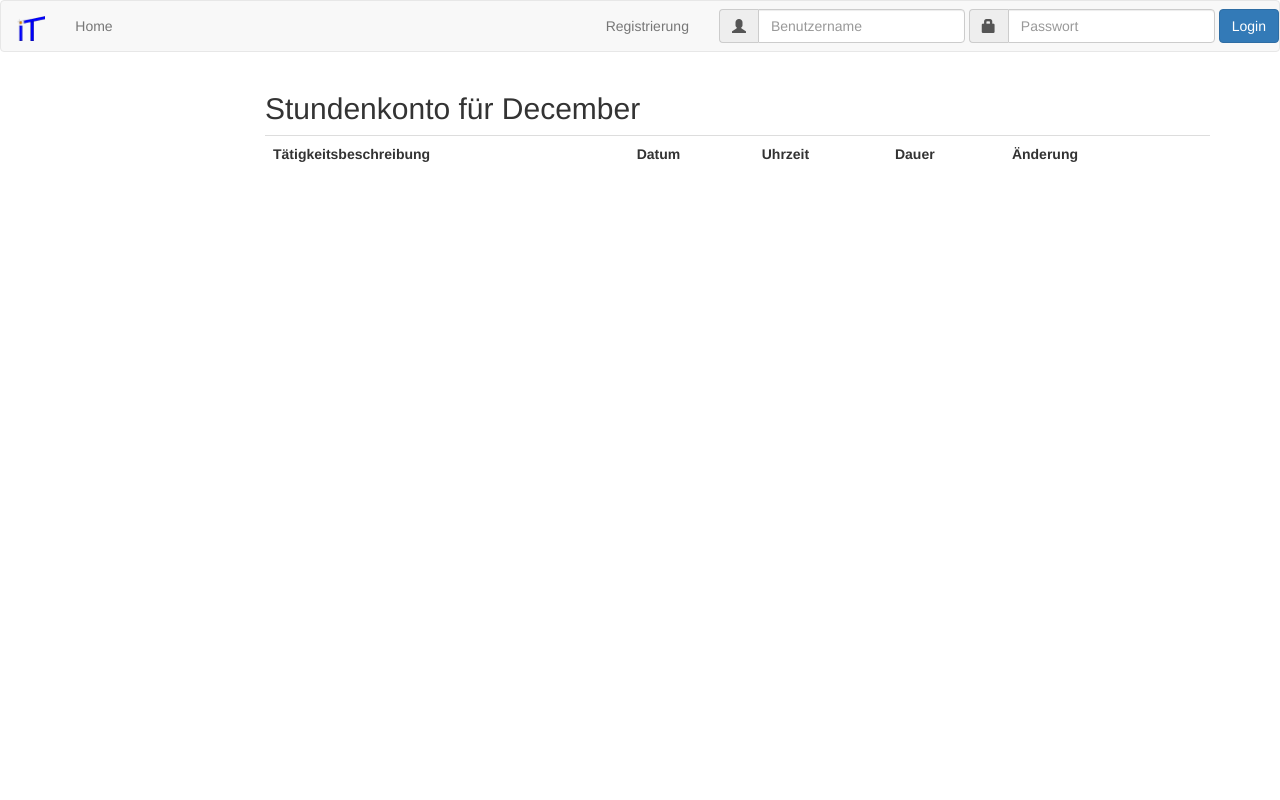
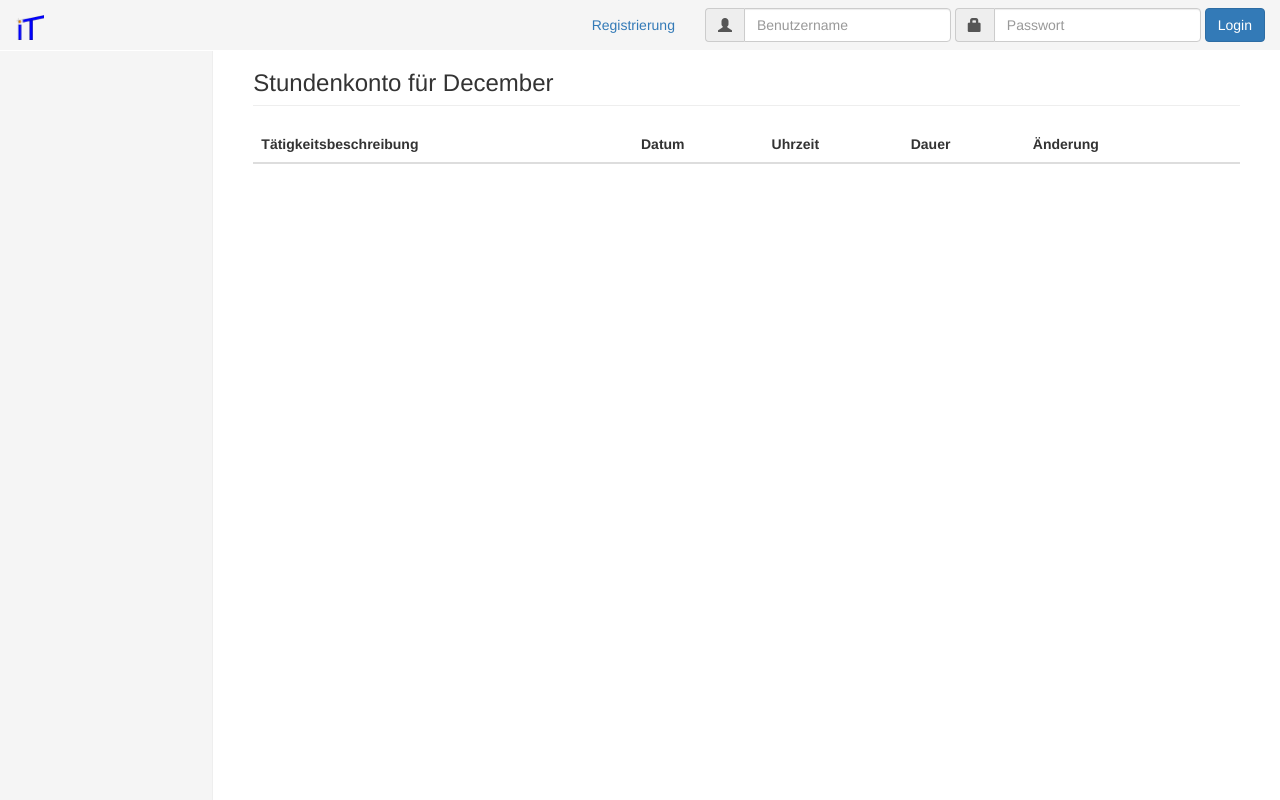
Before and after one commit to TaylanT/django-ift, a Django app: page /stundenkonto/ in a window 1280 px wide. Run offline with Django 3.2, Linux system fonts and the light colour scheme; data that the repository does not hold is empty; parts of the project's set-up code (start-up, migrations or seed data) failed here and were passed over; some libraries are stand-ins or nearby versions.

Commit message:
Design und Sortierung

```diff
--- /dev/null
+++ b/login/static/css/dashboard.css
@@ -0,0 +1,105 @@
+/*
+ * Base structure
+ */
+
+/* Move down content because we have a fixed navbar that is 50px tall */
+body {
+  padding-top: 50px;
+}
+
+
+/*
+ * Global add-ons
+ */
+
+.sub-header {
+  padding-bottom: 10px;
+  border-bottom: 1px solid #eee;
+}
+
+/*
+ * Top navigation
+ * Hide default border to remove 1px line.
+ */
+.navbar-fixed-top {
+  border: 0;
+}
+
+/*
+ * Sidebar
+ */
+
+/* Hide for mobile, show later */
+.sidebar {
+  display: none;
+}
+@media (min-width: 768px) {
+  .sidebar {
+    position: fixed;
+    top: 51px;
+    bottom: 0;
+    left: 0;
+    z-index: 1000;
+    display: block;
+    padding: 20px;
+    overflow-x: hidden;
+    overflow-y: auto; /* Scrollable contents if viewport is shorter than content. */
+    background-color: #f5f5f5;
+    border-right: 1px solid #eee;
+  }
+}
+
+/* Sidebar navigation */
+.nav-sidebar {
+  margin-right: -21px; /* 20px padding + 1px border */
+  margin-bottom: 20px;
+  margin-left: -20px;
+}
+.nav-sidebar > li > a {
+  padding-right: 20px;
+  padding-left: 20px;
+}
+.nav-sidebar > .active > a,
+.nav-sidebar > .active > a:hover,
+.nav-sidebar > .active > a:focus {
+  color: #fff;
+  background-color: #428bca;
+}
+
+
+/*
+ * Main content
+ */
+
+.main {
+  padding: 20px;
+}
+@media (min-width: 768px) {
+  .main {
+    padding-right: 40px;
+    padding-left: 40px;
+  }
+}
+.main .page-header {
+  margin-top: 0;
+}
+
+
+/*
+ * Placeholder dashboard ideas
+ */
+
+.placeholders {
+  margin-bottom: 30px;
+  text-align: center;
+}
+.placeholders h4 {
+  margin-bottom: 0;
+}
+.placeholder {
+  margin-bottom: 20px;
+}
+.placeholder img {
+  display: inline-block;
+  border-radius: 50%;
+}
--- a/login/templates/base.html
+++ b/login/templates/base.html
@@ -2,30 +2,29 @@
 {% load crispy_forms_tags %}
 
 <!DOCTYPE html>
-<html lang="en">
+<html lang="de">
   <head>
+    <meta charset="utf-8">
+    <meta http-equiv="X-UA-Compatible" content="IE=edge">
+    <meta name="viewport" content="width=device-width, initial-scale=1">
+    <!-- Die 3 Meta-Tags oben *müssen* zuerst im head stehen; jeglicher sonstiger head-Inhalt muss *nach* diesen Tags kommen -->
     <title>Hiwi Zeiterfassung</title>
-  <meta charset="utf-8">
 
-  <meta name="viewport" content="width=device-width, initial-scale=1">
+    <script type="text/javascript" src="/static/bower_components/jquery/dist/jquery.min.js"></script>
+    <script src="https://maxcdn.bootstrapcdn.com/bootstrap/3.3.7/js/bootstrap.min.js"></script>
+    <script type="text/javascript" src="/static/bower_components/moment/min/moment.min.js"></script>
+    <script type="text/javascript" src="/static/bower_components/eonasdan-bootstrap-datetimepicker/build/js/bootstrap-datetimepicker.min.js"></script>
 
+    <link rel="stylesheet" href="https://maxcdn.bootstrapcdn.com/bootstrap/3.3.7/css/bootstrap.min.css">
+    <link href="/static/css/dashboard.css" rel="stylesheet">
+    <link rel="stylesheet" href="/static/bower_components/eonasdan-bootstrap-datetimepicker/build/css/bootstrap-datetimepicker.min.css" />
+  </head>
 
-  <script type="text/javascript" src="{% static "bower_components/jquery/dist/jquery.min.js" %}"></script>
-  <script type="text/javascript" src="/static/bower_components/moment/min/moment.min.js"></script>
-  <script type="text/javascript" src="/static/bower_components/moment/moment-with-locale.js"></script>
-  <script type="text/javascript" src="/static/bower_components/bootstrap/dist/js/bootstrap.min.js"></script>
-  <script type="text/javascript" src="/static/bower_components/eonasdan-bootstrap-datetimepicker/build/js/bootstrap-datetimepicker.min.js"></script>
-  <link rel="stylesheet" href="/static/bower_components/bootstrap/dist/css/bootstrap.min.css" />
-  <link rel="stylesheet" href="/static/bower_components/eonasdan-bootstrap-datetimepicker/build/css/bootstrap-datetimepicker.min.css" />
-  <script src="/static/bower_components/jquery-circle/dist/circle-progress.js"></script>
-</head>
   <body>
     {% include 'navbar.html' %}
-  <div class="container">
-    <div class='row'>
+
     {% block content %}
     {% endblock %}
-    </div>
-  </div> <!-- /container -->
+
   </body>
 </html>
--- a/login/templates/navbar.html
+++ b/login/templates/navbar.html
@@ -1,25 +1,19 @@
-<nav class="navbar navbar-default">
+<nav class="navbar navbar-inverse navbar-fixed-top" style="background-color: #f5f5f5">
   <div class="container-fluid">
     <div class="navbar-header">
-      <a class="navbar-brand" href="#">
+      <button type="button" class="navbar-toggle collapsed" data-toggle="collapse" data-target="#navbar" aria-expanded="true" aria-controls="navbar">
+        <span class="sr-only">Navigation ein-/ausblenden</span>
+        <span class="icon-bar"></span>
+        <span class="icon-bar"></span>
+        <span class="icon-bar"></span>
+      </button>
+      <a class="navbar-brand" href="{% url 'home' %}">
         <img alt="ift_logo" src="/static/images/ift_logo_orginal.jpg" height="25">
       </a>
     </div>
-    <ul class="nav navbar-nav navbar-left">
-     <li><a href="{% url 'home' %}">Home</a></li>
-   </ul>
-   <ul class="nav navbar-nav navbar-right">
-
-    {% if request.user.is_authenticated %}
-    <li><a href="{% url 'status' %}">Status</a></li>
-    <li><a href="{% url 'stundenkonto' %}">Stundenkonto</a></li>
-    <li><a href="{% url 'auth_logout' %}">Logout</a></li>
-    {% else %}
-    <li><a href="{% url 'registration_register' %}">Registrierung</a></li>
-    {% endif %}
-
+    <div id="navbar" class="navbar-collapse collapse">
       {% if not request.user.is_authenticated and not "/accounts/login" in request.get_full_path %}
-    <form class='navbar-form navbar-right' method='POST' action='{% url "auth_login" %}'>{% csrf_token %}
+      <form class="navbar-form navbar-right" method='POST' action='{% url "auth_login" %}'>{% csrf_token %}
         <div class='form-group'>
           <div class="input-group">
             <div class="input-group-addon"><span class = "glyphicon glyphicon-user"></span></div>
@@ -35,5 +29,15 @@
         <button type='submit' class='btn btn-primary'>Login</button>
       </form>
       {% endif %}
+      <ul class="nav navbar-nav navbar-right">
+        {% if request.user.is_authenticated %}
+        <li><a href="{% url 'status' %}" style="color: #337ab7">Status</a></li>
+        <li><a href="{% url 'stundenkonto' %}" style="color: #337ab7">Stundenkonto</a></li>
+        <li><a href="{% url 'auth_logout' %}" style="color: #337ab7">Logout</a></li>
+        {% else %}
+        <li><a href="{% url 'registration_register' %}" style="color: #337ab7">Registrierung</a></li>
+        {% endif %}
       </ul>
+    </div>
+  </div>
 </nav>
--- a/registration/login.html
+++ b/registration/login.html
@@ -3,6 +3,7 @@
 {% load crispy_forms_tags %}
 
 {% block content %}
+<div class='col-md-6 col-md-offset-3' style="margin-top: 15px">
 <form method="post" action=".">
   {% csrf_token %}
   {{ form|crispy}}
@@ -12,5 +13,6 @@
 </form>
 <br>
 <p>{% trans "Passwort vergessen" %}? <a href="{% url 'auth_password_reset' %}">{% trans "Reset it" %}</a>!</p>
-<p>{% trans "Sie sind kein Benutzer" %}? <a href="{% url 'registration_register' %}">{% trans "Registrierung" %}</a>!</p>
+<p>{% trans "Sie sind kein Benutzer"%}?<a href="{% url 'registration_register' %}">{% trans "Registrierung" %}</a>!</p>
+</div>
 {% endblock %}
--- a/registration/registration_complete.html
+++ b/registration/registration_complete.html
@@ -2,5 +2,7 @@
 {% load i18n %}
 
 {% block content %}
-<p>{% trans "You are now registered. Activation email sent." %}</p>
+<div class='col-md-8 col-md-offset-2' style="margin-top: 15px">
+	<p>Eine Aktivierungsemail wurde an Ihre angegebene Emailadresse versendet</p>
+</div>
 {% endblock %}
--- a/stundenkonto/templates/thanks.html
+++ b/stundenkonto/templates/thanks.html
@@ -2,6 +2,7 @@
 {% load crispy_forms_tags %}
 
 {% block content %}
-<p>Danke die Zeit wurde erfasst </p>
-
+<div class='col-md-8 col-md-offset-2' style="margin-top: 15px">
+  <p>Danke die Zeit wurde erfasst</p>
+</div>
 {% endblock %}
--- a/stundenkonto/templates/uebersicht.html
+++ b/stundenkonto/templates/uebersicht.html
@@ -2,18 +2,20 @@
 {% load crispy_forms_tags %}
 
 {% block content %}
-  <div class="col-md-2" style="margin-top: 70px;">
+  <div class="container-fluid">
+      <div class="row">
+        <div class="col-sm-3 col-md-2 sidebar">
+          <ul class="nav nav-sidebar">
             {% for key, values in monatslist.items %}
-  <a href ="/stundenkonto/{{key}}">
-    <button type="button" class="btn btn-default" aria-label="monat" style="margin-top: 5px;">{{values}}</button>
-  </a>
-  <br>
+            <li><a href ="/stundenkonto/{{key}}">{{values}}</a>
             {% endfor %}
+          </ul>
         </div>
-
-  <div class="col-md-10">
-  <h2> Stundenkonto für {{monat}}</h2>
+        <div class="col-sm-9 col-sm-offset-3 col-md-10 col-md-offset-2 main">
+          <h3 class="page-header">Stundenkonto für {{monat}}</h3>
+          <div class="table-responsive">
             <table class="table table-hover">
+              <thead>
                 <tr>
                   <th>Tätigkeitsbeschreibung</th>
                   <th>Datum</th>
@@ -22,26 +24,33 @@
                   <th>Änderung</th>
                   <th></th>
                 </tr>
+              </thead>
+              <tbody>
                 {% for eintrag in object_list %}
                 <tr>
                   <td>{{ eintrag.beschreibung }}</td>
                   <td>{{ eintrag.start|date:"d.m.Y"}} - {{ eintrag.ende|date:"d.m.Y"}}</td>
                   <td>{{ eintrag.start|date:"H:i"}} - {{ eintrag.ende|date:"H:i"}}</td>
                   <td>{{ eintrag.dt }}</td>
-
-    <td><a href ="/accounts/profile/zeiterfassung/{{eintrag.id}}">
-
+                  <td>
+                    <a href ="/accounts/profile/zeiterfassung/{{eintrag.id}}">
                       <button type="button" class="btn btn-default" aria-label="bearbeiten">
                         <span class="glyphicon glyphicon-pencil" aria-hidden="true"></span>
-          </button> </a>
+                      </button>
+                    </a>
                     <a href ="/accounts/profile/zeiterfassung/delete/{{eintrag.id}}">
                       <button type="button" class="btn btn-default" aria-label="entfernen">
                         <span class="glyphicon glyphicon-trash" aria-hidden="true"></span>
+                      </button>
+                    </a>
+                  </td>
 
-          </button>
-          </a>  </td>
                   </tr>
                 {% endfor %}
+              </tbody>
             </table>
           </div>
+        </div>
+      </div>
+    </div>
 {% endblock %}
```
Also changed, not shown: login/templates/home.html (+18 -19 lines), login/zeiterfassung_confirm_delete.html (+5 -2 lines), login/zeiterfassung_update_form.html (+17 -12 lines), registration/logout.html (+3 -4 lines), registration/password_reset_form.html (+9 -6 lines), registration/registration_form.html (+20 -18 lines), stundenkonto/templates/status.html (+17 -33 lines). Lines whose indentation alone changed are shown as unchanged.
